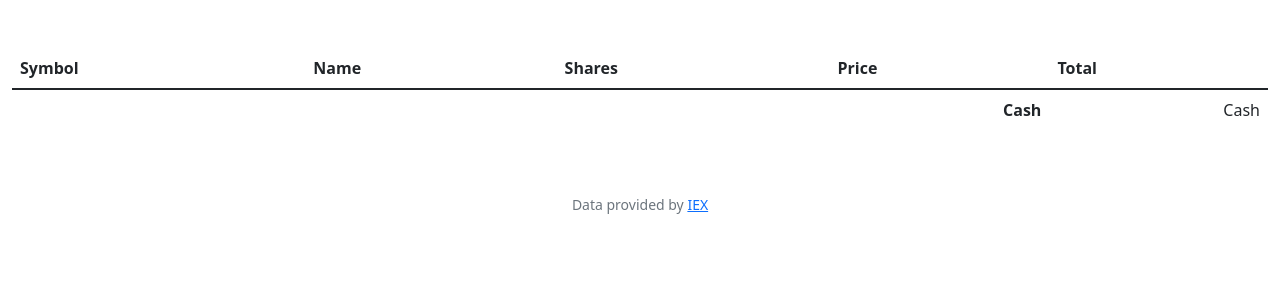
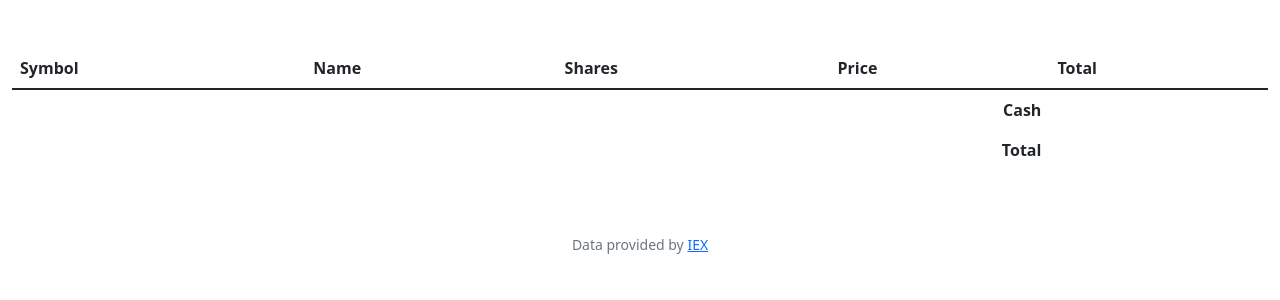
Before and after one commit to GloriousGeek/cs50, a Flask app: template finance/templates/index.html in a window 1280 px wide. Shown: the part 76-376 px from the top of the page. Run offline with Flask 3, Linux system fonts and the light colour scheme; the template is opened without the code that fills it, so the values that code supplies are empty; some libraries are stand-ins or nearby versions.

Commit message:
Mon, Dec 11, 2023, 4:40 PM +05:00

```diff
--- a/finance/app.py
+++ b/finance/app.py
@@ -36,20 +36,30 @@ def after_request(response):
 def index():
     """Show portfolio of stocks"""
 
+    user_id = session["user_id"]
+
     # Get user's stocks
-    user_stocks = db.execute("SELECT * FROM stocks WHERE id = ?", session["user_id"])
+    user_stocks = db.execute("SELECT * FROM stocks WHERE id = ? GROUP BY symbol", user_id)
+
 
     # Calculate total value of each stock
     for stock in user_stocks:
         stock["total"] = stock["shares"] * stock["price"]
 
     # Cash balance
-    user_cash = db.execute("SELECT cash FROM users WHERE id = ?", session["user_id"])
+    user_cash = db.execute("SELECT cash FROM users WHERE id = ?", user_id)
+    if not user_cash:
+        return apology("User not found", 400)
+    elif len(user_cash) > 1:
+        return apology("Multiple users found with the same ID")
+    else:
+        # [0] first element of the list as the user logged in is the only one and ["cash"] is the key
+        user_cash = user_cash[0]["cash"]
 
     # Total portfolio value
     total_value = user_cash + sum(stock["total"] for stock in user_stocks)
 
-    return render_template("index.html", )
+    return render_template("index.html", stocks=user_stocks, user_cash=user_cash, total_value=total_value)
 
 
 
@@ -66,6 +76,7 @@ def buy():
             symbol TEXT NOT NULL,
             shares INTEGER NOT NULL,
             price NUMERIC NOT NULL,
+            total NUMERIC NOT NULL,
             date_purchased DATETIME DEFAULT CURRENT_TIMESTAMP,
             FOREIGN KEY (user_id) REFERENCES users(id)
         )
--- a/finance/templates/index.html
+++ b/finance/templates/index.html
@@ -30,7 +30,13 @@
             <tfoot>
                 <tr>
                     <td class="border-0 fw-bold text-end" colspan="4">Cash</td>
-                    <td class="border-0 text-end">Cash</td>
+                    <td class="border-0 text-end">{{ user_cash | round(2) }}</td>
+                </tr>
+                <tr>
+                    <td class="border-0 fw-bold text-end" colspan="4">Total</td>
+                    <td class="border-0 w-bold text-end">{{ total_value | round(2) }}</td>
+                </tr>
+            </tfoot>
         </table>
 
 {% endblock %}
```
Also changed, not shown: finance/finance.db.
